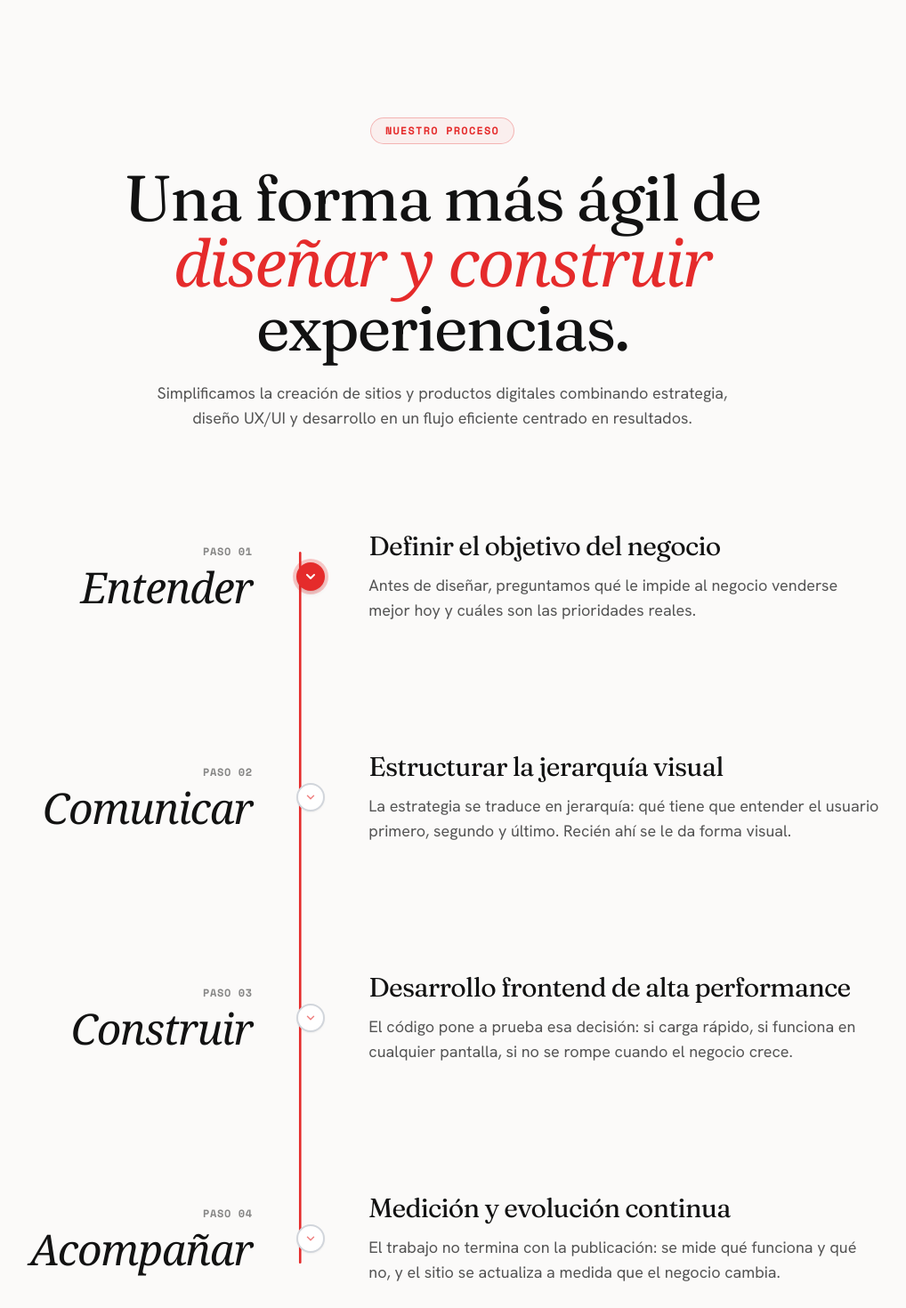
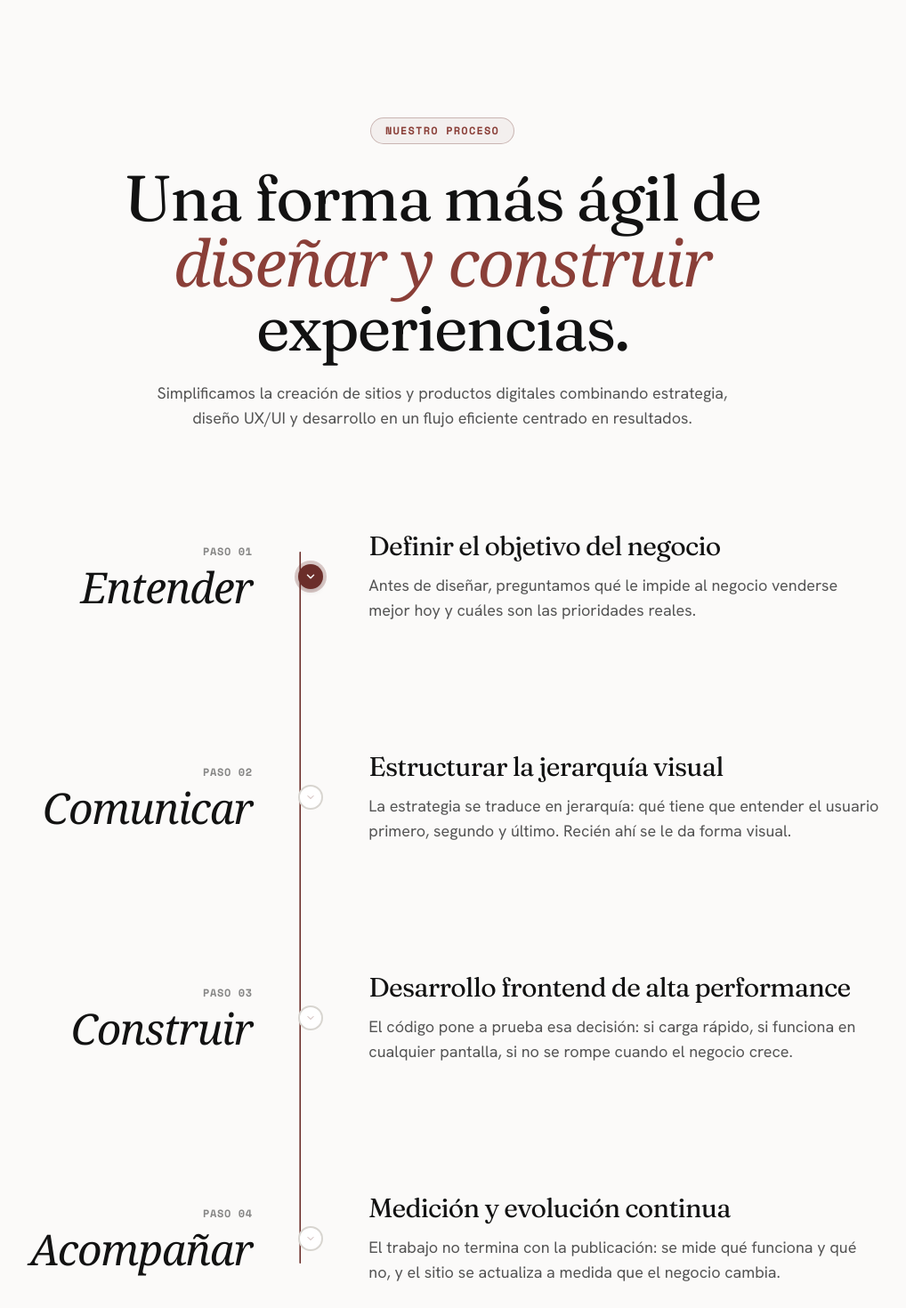
Before and after one commit to nadiaescobbb/tramastudio, a React (Vite) app: page / in a window 1280 px wide. Shown: the part 2160-3630 px from the top of the page at 89% size, without its empty margins (143-1161 px from the left). Built offline with nearby package versions, Linux system fonts and the light colour scheme; the HTML template or start-up script is replaced by a standard one.

Commit message:
refactor: unifica acento oxido #6B2E2A y rediseña timeline de Proceso

```diff
--- a/src/components/Metodologia.tsx
+++ b/src/components/Metodologia.tsx
@@ -71,11 +71,11 @@ export default function Metodologia() {
     <section ref={sectionRef} className="relative z-10 bg-background py-24 md:py-36 overflow-hidden" id="proceso">
       {/* Section Header */}
       <div className="container-trama px-6 md:px-12 lg:px-16 text-center max-w-4xl mx-auto mb-20 md:mb-28">
-        <div className="inline-flex items-center gap-2 px-4 py-1.5 rounded-full border border-[#e52b2b]/30 bg-[#e52b2b]/5 text-[#e52b2b] font-mono text-xs font-semibold uppercase tracking-widest mb-6">
+        <div className="inline-flex items-center gap-2 px-4 py-1.5 rounded-full border border-[#6B2E2A]/30 bg-[#6B2E2A]/5 text-[#8A3F38] font-mono text-xs font-semibold uppercase tracking-widest mb-6">
           Nuestro Proceso
         </div>
         <h2 className="font-heading text-4xl md:text-6xl lg:text-7xl tracking-tight leading-[1.08] mb-6">
-          Una forma más ágil de <span className="font-serif italic text-[#e52b2b] font-normal">diseñar y construir</span> experiencias.
+          Una forma más ágil de <span className="font-serif italic text-[#8A3F38] font-normal">diseñar y construir</span> experiencias.
         </h2>
         <p className="text-muted text-base md:text-lg leading-relaxed max-w-2xl mx-auto">
           Simplificamos la creación de sitios y productos digitales combinando estrategia, diseño UX/UI y desarrollo en un flujo eficiente centrado en resultados.
@@ -84,17 +84,20 @@ export default function Metodologia() {
 
       {/* Timeline Section */}
       <div className="container-trama px-6 md:px-12 lg:px-16 relative">
-        {/* Central Red Vertical Line (Desktop) - Exactly centered at Col 5 midpoint (37.5%) */}
-        <div className="hidden md:block absolute left-[37.5%] top-6 bottom-6 w-[2.5px] bg-gray-200 -translate-x-1/2 rounded-full overflow-hidden pointer-events-none z-0">
+        {/* Central Vertical Connector Line (1.5px Width) */}
+        <div className="hidden md:block absolute left-[37.5%] top-6 bottom-6 w-[1.5px] bg-[#D8D5D0] -translate-x-1/2 rounded-full overflow-hidden pointer-events-none z-0">
           <div
-            className="w-full bg-[#e52b2b] transition-all duration-150 ease-out"
+            className="w-full bg-[#6B2E2A] transition-all duration-150 ease-out"
             style={{ height: `${scrollProgress * 100}%` }}
           />
         </div>
 
         <div className="space-y-24 md:space-y-36 relative z-10">
           {steps.map((step, i) => {
-            const isActive = i <= activeStep;
+            const isCurrent = i === activeStep;
+            const isVisited = i < activeStep;
+            const isPending = i > activeStep;
+
             return (
               <div
                 key={step.number}
@@ -111,17 +114,23 @@ export default function Metodologia() {
                   </h3>
                 </div>
 
-                {/* Center Node Column (1 Col: Col 5) - Naturally centered on Col 5 midpoint */}
+                {/* Center Node Indicator (1 Col: Col 5) - Consistent 4 points of exact same size */}
                 <div className="hidden md:flex md:col-span-1 items-center justify-center">
-                  {isActive ? (
-                    <div className="relative flex items-center justify-center">
-                      <div className="w-8 h-8 rounded-full bg-[#e52b2b] text-white flex items-center justify-center shadow-md relative z-10 ring-4 ring-[#e52b2b]/25">
-                        <ChevronDown className="h-4 w-4 stroke-[3] text-white" />
-                      </div>
+                  {isCurrent && (
+                    <div className="w-7 h-7 rounded-full bg-[#6B2E2A] text-white flex items-center justify-center shadow-md relative z-10 ring-4 ring-[#6B2E2A]/25">
+                      <ChevronDown className="h-3.5 w-3.5 stroke-[2.5] text-white" />
                     </div>
-                  ) : (
-                    <div className="w-8 h-8 rounded-full bg-white border-2 border-gray-300 text-[#e52b2b]/60 flex items-center justify-center shadow-sm relative z-10">
-                      <ChevronDown className="h-3.5 w-3.5 stroke-[2.5]" />
+                  )}
+
+                  {isVisited && (
+                    <div className="w-7 h-7 rounded-full bg-[#6B2E2A] text-white flex items-center justify-center shadow-sm relative z-10">
+                      <ChevronDown className="h-3.5 w-3.5 stroke-[2.5] text-white" />
+                    </div>
+                  )}
+
+                  {isPending && (
+                    <div className="w-7 h-7 rounded-full bg-white border-2 border-[#D8D5D0] text-[#6B2E2A]/40 flex items-center justify-center relative z-10">
+                      <ChevronDown className="h-3 w-3 stroke-[2]" />
                     </div>
                   )}
                 </div>
```
